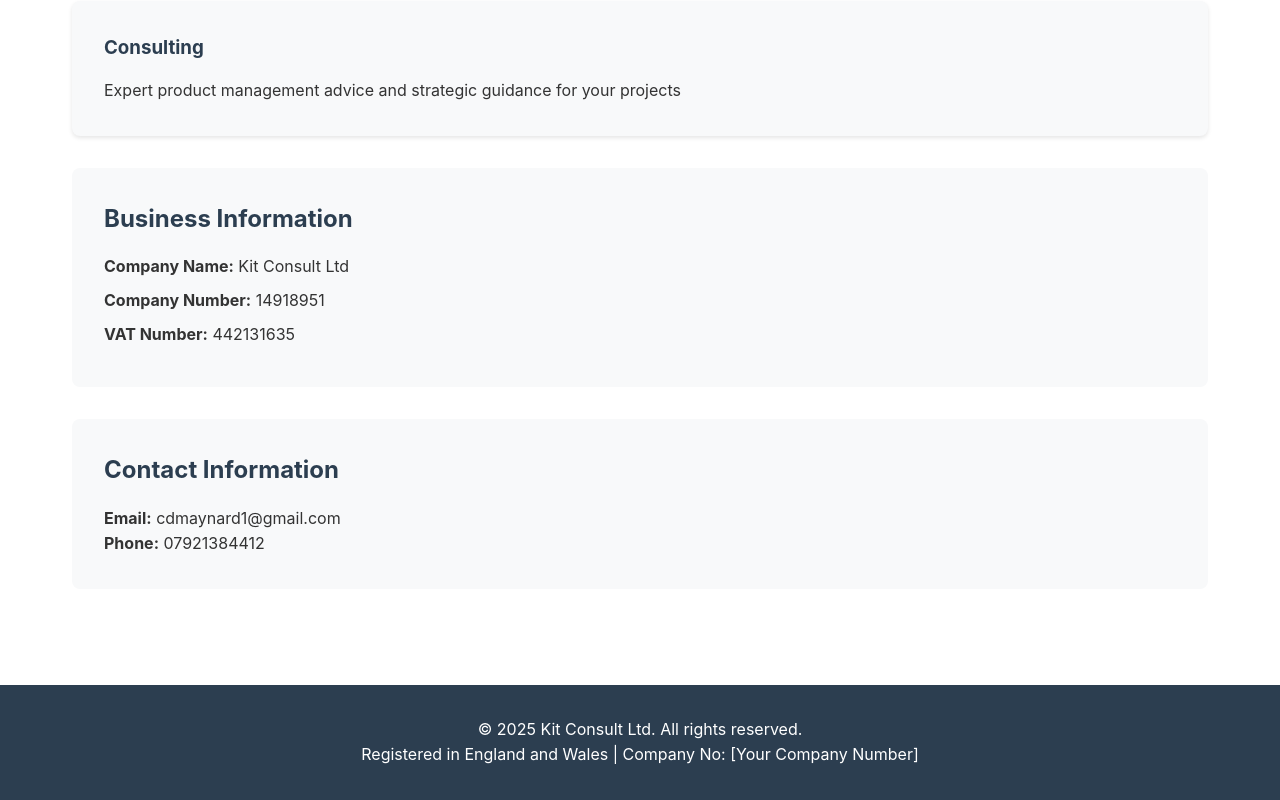
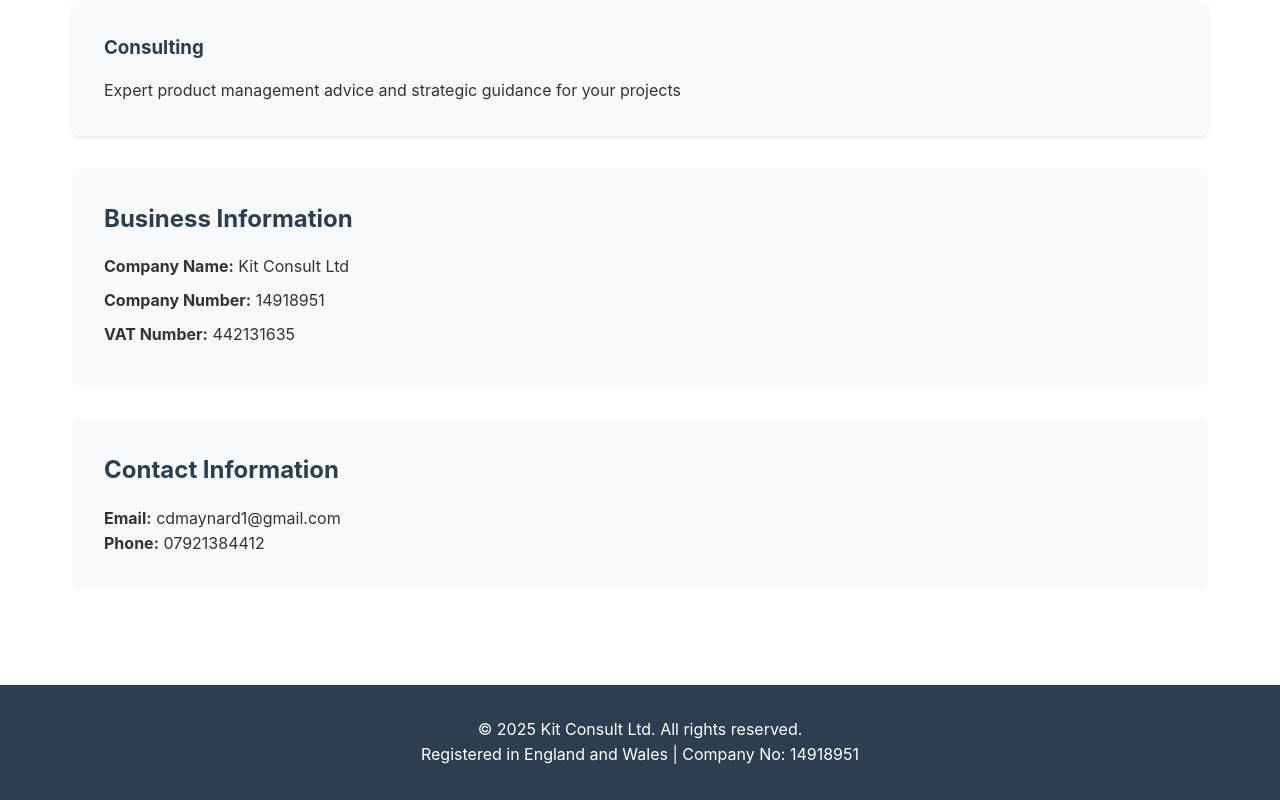
Before and after one commit to cdmaynard/kitconsultltd, a plain HTML site: page index.html in a window 1280 px wide. Shown: the part 443-1243 px from the top of the page. Drawn offline with Linux system fonts and the light colour scheme.

Commit message:
Update index.html

```diff
--- a/index.html
+++ b/index.html
@@ -174,7 +174,7 @@
 
     <footer>
         <p>&copy; 2025 Kit Consult Ltd. All rights reserved.</p>
-        <p>Registered in England and Wales | Company No: [Your Company Number]</p>
+        <p>Registered in England and Wales | Company No: 14918951</p>
     </footer>
 </body>
 </html>
```
